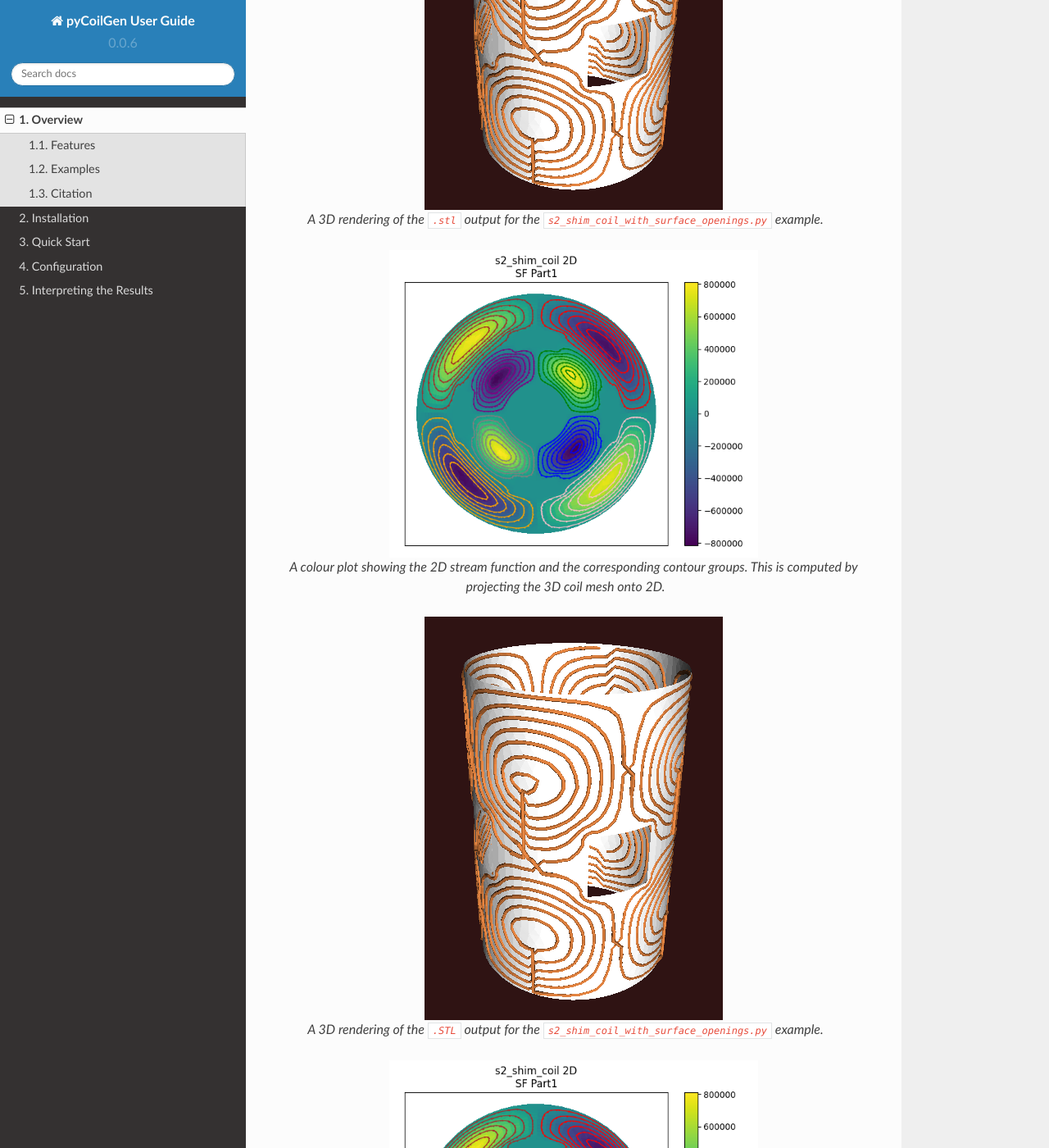
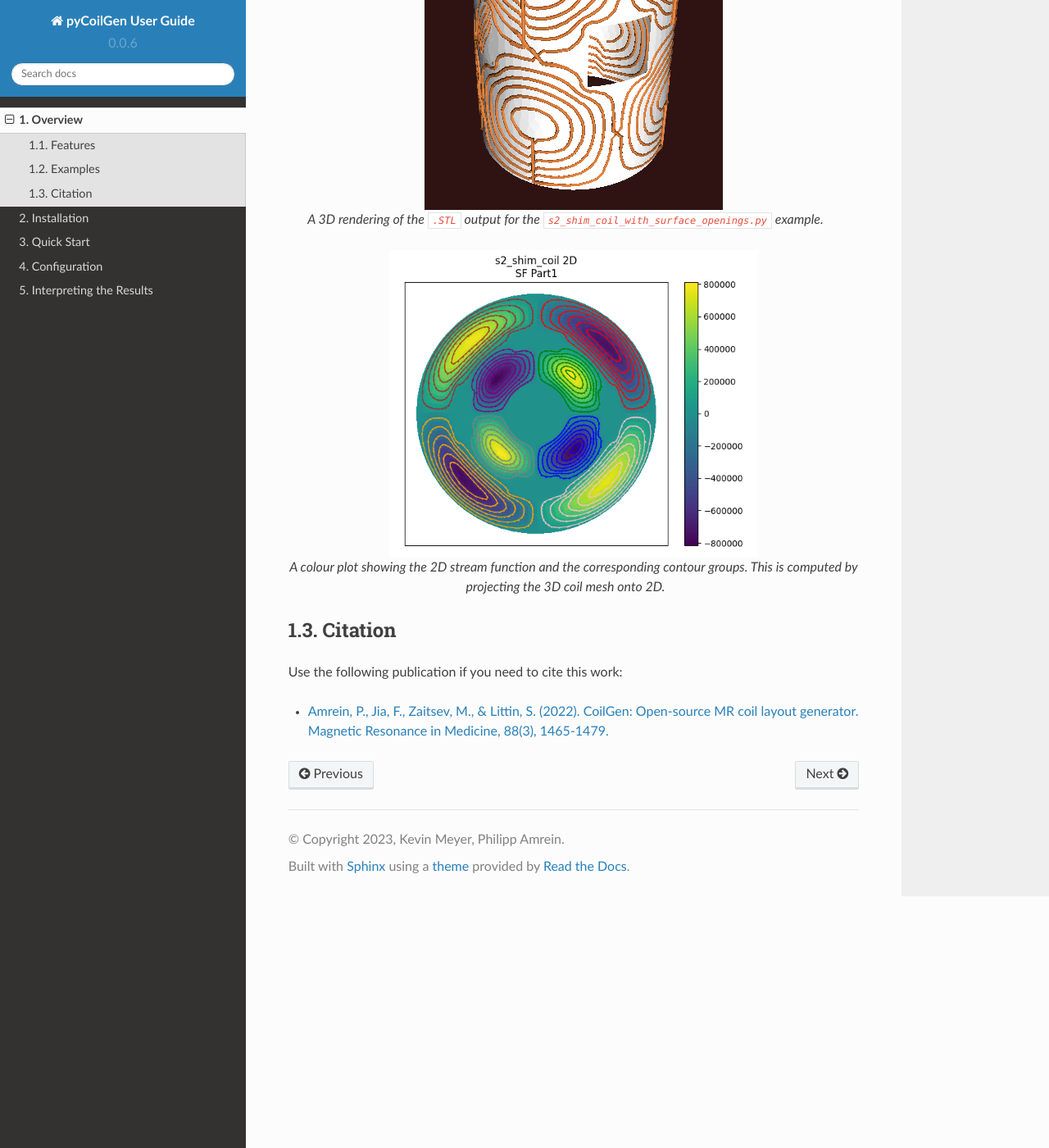
Before and after one commit to kev-m/pyCoilGen, a Sphinx documentation site: the page built from docs/source/overview.md, in a window 1280 px wide and 1400 px high, scrolled down 1016 px. Shown: the whole window at 82% size. Built offline with Sphinx 7.4.7 and the Read the Docs theme 2.0.0, drawn with Linux system fonts in a browser that asks for light colours.

Commit message:
Changing figure on overview page

````diff
--- a/docs/source/overview.md
+++ b/docs/source/overview.md
@@ -24,22 +24,6 @@ The [`examples`](https://github.com/kev-m/pyCoilGen/examples) directory in the G
 ```{figure} figures/mesh_s2_shim_swept_3D_copper.png
 :scale: 100 %
 :align: center
-:alt: A 3D rendered view of the `.stl` swept output.
-
-A 3D rendering of the `.stl` output for the `s2_shim_coil_with_surface_openings.py` example.
-```
-```{figure} figures/plot_s2_shim_coil_2D.png
-:scale: 75 %
-:align: center
-:alt: A colour plot showing the stream function and the corresponding contour groups.
-
-A colour plot showing the 2D stream function and the corresponding contour groups.
-This is computed by projecting the 3D coil mesh onto 2D.
-```
-
-```{figure} figures/mesh_s2_shim_swept_3D_copper.png
-:scale: 100 %
-:align: center
 :alt: A 3D rendered view of the `.STL` swept output.
 
 A 3D rendering of the `.STL` output for the `s2_shim_coil_with_surface_openings.py` example.
````
Also changed, not shown: docs/source/figures/mesh_shielded_ygradient_swept_3D_copper.png (added), docs/source/figures/plot_shielded_ygradient_coil_2D.png (added).
